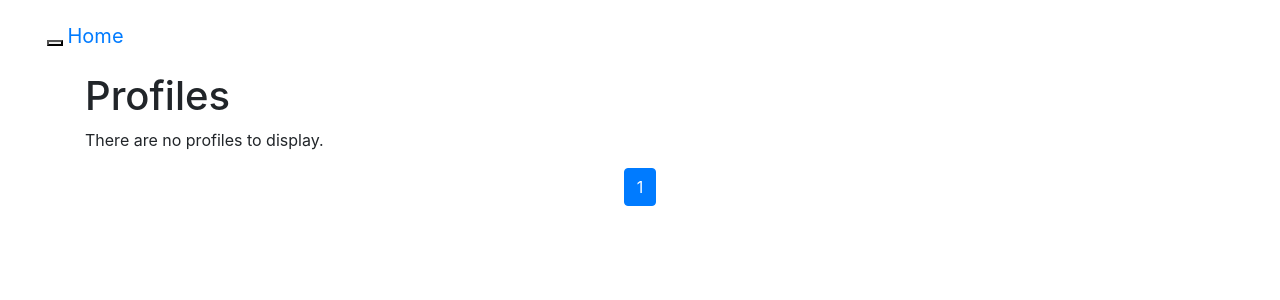
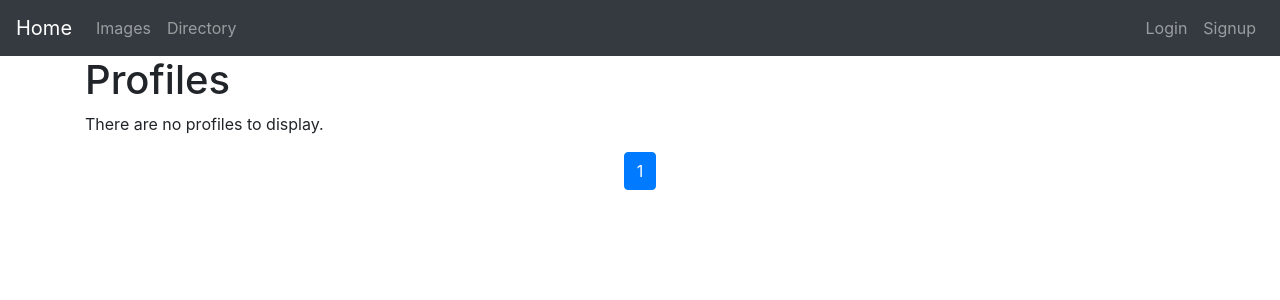
Before and after one commit to natecrow/media-sharing-site, a Django app: page /profiles/ in a window 1280 px wide. Shown: the top 300 px of the page. Run offline with Django 3.2, Linux system fonts and the light colour scheme; parts of the project's set-up code (start-up, migrations or seed data) failed here and were passed over; some libraries are stand-ins or nearby versions.

Commit message:
Applied Bootstrap 4 styling to navbar

```diff
--- a/mediasharingsite/templates/__base.html
+++ b/mediasharingsite/templates/__base.html
@@ -24,15 +24,14 @@
 
   </head>
   <body>
-    <header class="navbar">
-      {% include "_navigation.html" %}
-    </header>
-    <div id="main" role="main">
-      <div class="container">
-        {% block content %}
-        {% endblock %}
+
+    {% include "_navigation.html" %}
+
+    <main class="container" role="main">
+      <div>
+        {% block content %}{% endblock %}
       </div>
-    </div>
+    </main>
 
     {% block javascript %}
       <script
--- a/mediasharingsite/templates/_navigation.html
+++ b/mediasharingsite/templates/_navigation.html
@@ -1,31 +1,44 @@
-<nav class="navbar navbar-default">
-  <div class="container-fluid">
-    <div class="navbar-header">
-      <button type="button" class="navbar-toggle collapsed" data-toggle="collapse" data-target="#bs-example-navbar-collapse-1" aria-expanded="false">
-        <span class="sr-only">Toggle navigation</span>
-        <span class="icon-bar"></span>
-        <span class="icon-bar"></span>
-        <span class="icon-bar"></span>
+<nav class="navbar navbar-expand-md navbar-dark bg-dark">
+  <a class="navbar-brand" href="{% url 'homepage' %}">Home</a>
+
+  <button class="navbar-toggler" type="button" data-toggle="collapse" data-target="#navbarCollapse" aria-controls="navbarCollapse"
+    aria-expanded="false" aria-label="Toggle navigation">
+    <span class="navbar-toggler-icon"></span>
   </button>
-      <a class="navbar-brand" href="{% url 'homepage' %}">Home</a>
-    </div>
 
-    <div class="collapse navbar-collapse" id="bs-example-navbar-collapse-1">
-        <ul class="nav navbar-nav navbar-left">
-          <li><a href="{% url 'images' %}">Images</a></li>
-          <li><a href="{% url 'directory:profiles_directory' %}">Directory</a></li>
+  <div class="collapse navbar-collapse" id="navbarCollapse">
+
+    <ul class="navbar-nav mr-auto">
+      <li class="nav-item">
+        <a class="nav-link" href="{% url 'images' %}">Images</a>
+      </li>
+      <li class="nav-item">
+        <a class="nav-link" href="{% url 'directory:profiles_directory' %}">Directory</a>
+      </li>
     </ul>
-      <ul class="nav navbar-nav navbar-right">
+
+    <ul class="navbar-nav">
       {% if request.user.is_authenticated %}
-          <li><a href="{{ request.user.profile.get_absolute_url }}">View Profile</a></li>
-          <li><a href="{% url 'accounts:edit_profile' %}">Edit Profile</a></li>
-          <li><a href="{% url 'upload_images' %}">Upload Images</a></li>
-          <li><a href="{% url 'accounts:logout' %}">Logout</a></li>
+        <li class="nav-item">
+          <a class="nav-link" href="{{ request.user.profile.get_absolute_url }}">View Profile</a>
+        </li>
+        <li class="nav-item">
+          <a class="nav-link" href="{% url 'accounts:edit_profile' %}">Edit Profile</a>
+        </li>
+        <li class="nav-item">
+          <a class="nav-link" href="{% url 'upload_images' %}">Upload Images</a>
+        </li>
+        <li class="nav-item">
+          <a class="nav-link" href="{% url 'accounts:logout' %}">Logout</a>
+        </li>
       {% else %}
-          <li><a href="{% url 'accounts:login' %}">Login</a></li>
-          <li><a href="{% url 'accounts:signup' %}">Signup</a></li>
+        <li class="nav-item">
+          <a class="nav-link" href="{% url 'accounts:login' %}">Login</a>
+        </li>
+        <li class="nav-item">
+          <a class="nav-link" href="{% url 'accounts:signup' %}">Signup</a>
+        </li>
       {% endif %}
     </ul>
   </div>
-  </div>
 </nav>
```
Lines whose indentation alone changed are shown as unchanged.
